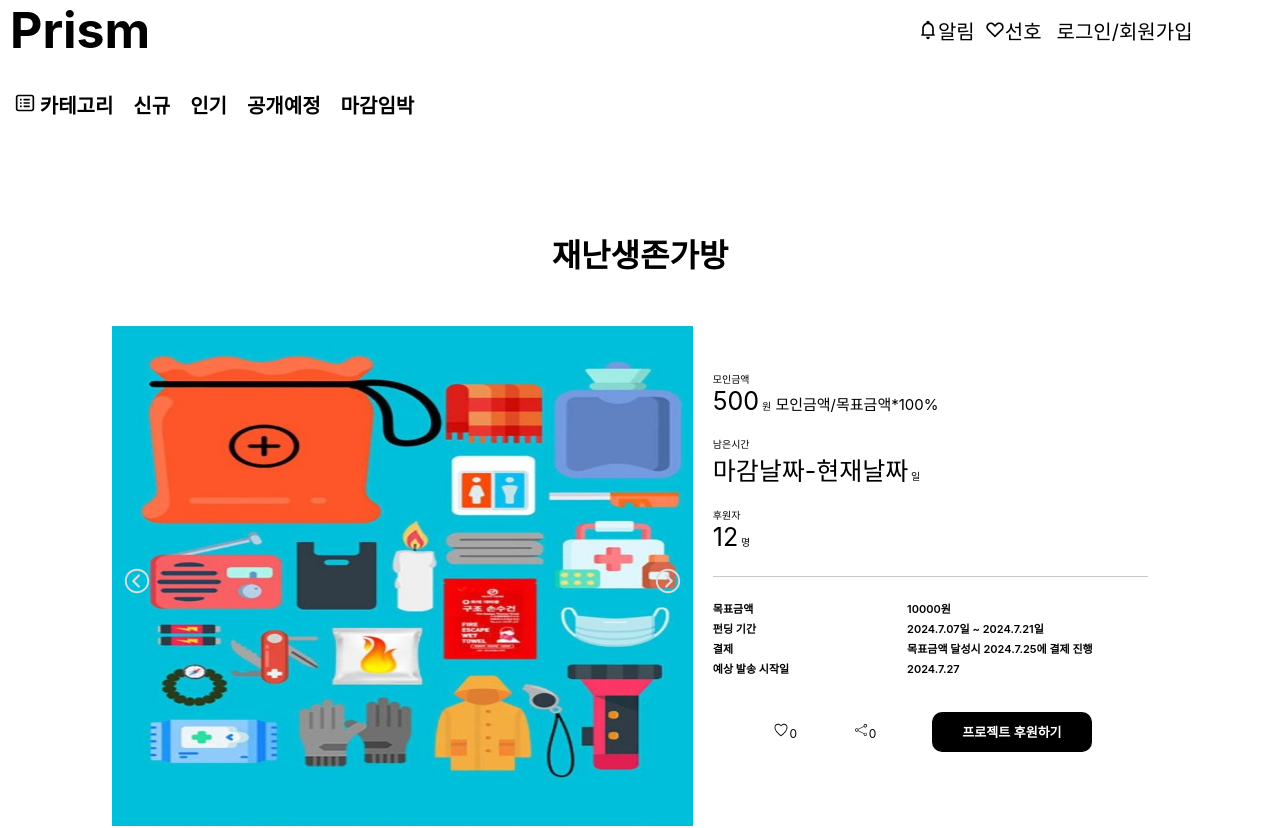
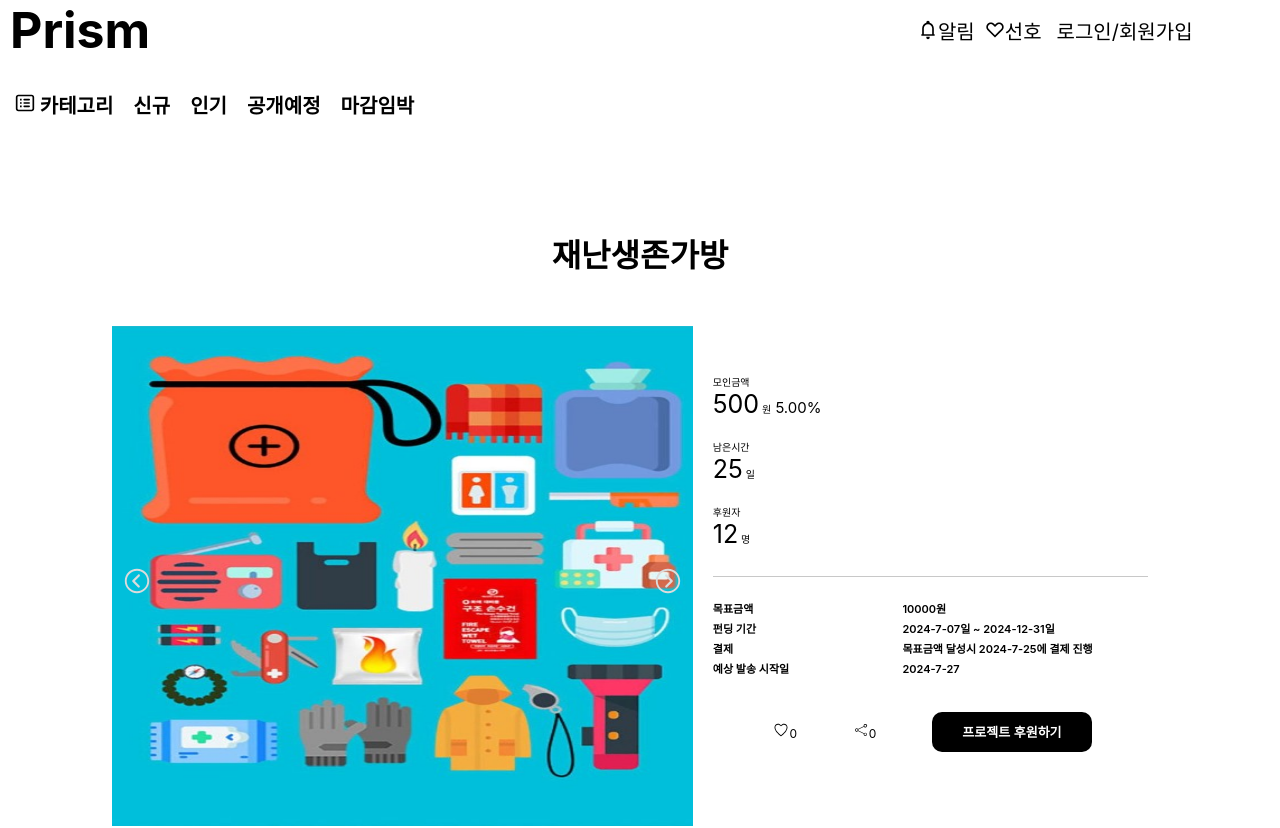
Before and after one commit to dova12770/1st-project, a React (Create React App) app: page / in a window 1280 px wide. Shown: the top 828 px of the page. Built offline with nearby package versions, Linux system fonts and the light colour scheme.

Commit message:
남은시간 dayjs사용해서 값 넣음

```diff
--- a/package.json
+++ b/package.json
@@ -6,6 +6,7 @@
     "@testing-library/jest-dom": "^5.17.0",
     "@testing-library/react": "^13.4.0",
     "@testing-library/user-event": "^13.5.0",
+    "dayjs": "^1.11.13",
     "react": "^18.3.1",
     "react-dom": "^18.3.1",
     "react-icons": "^5.4.0",
--- a/src/component/PtcrpgComBottom.js
+++ b/src/component/PtcrpgComBottom.js
@@ -22,9 +22,9 @@ function PtcrpgComBottom(props) {
                     <div className='expnLeft'>  {/* 이미지및상품소개 박스 */}
                         <div className='expnTitle'><CgShapeTriangle style={{ fontSize: '18px' }} />프로젝트 소개</div>
                         <div className='expnBody'><img src={props.data[0].userImagesDT[0]} width={630} /></div> {/* 가로사이즈 최대 630 */}
-                        <div className='expnBody'>이미지및상품소개</div>
+                        <div className='expnBody'>{props.data[0].userTextDT[0]}</div>
                         <div className='expnBody'><img src={props.data[0].userImagesDT[1]} width={630} /></div>
-                        <div className='expnBody'>이미지및상품소개</div>
+                        <div className='expnBody'>{props.data[0].userTextDT[1]}</div>
                         <div className='expnBody'><img src={props.data[0].userImagesDT[2]} width={630} /></div>
 
                         <div className='noticeText1'>
--- a/src/component/PtcrpgComTop.js
+++ b/src/component/PtcrpgComTop.js
@@ -5,6 +5,7 @@ import { IoIosHeartEmpty, IoIosHeart } from "react-icons/io";
 import { CiShare2 } from "react-icons/ci";
 import { IoIosArrowDropleft } from "react-icons/io";
 import { IoIosArrowDropright } from "react-icons/io";
+import dayjs from 'dayjs';
 
 
 function PtcrpgComTop(props){
@@ -35,12 +36,12 @@ function PtcrpgComTop(props){
                         <div className='introRight1'>
                             <div>
                                 <div><p style={{ fontSize: '10px' }}>모인금액</p></div>
-                                <div><p style={{ fontSize: '25px' }}>{props.data[0].convergeAmountDT}<span style={{ fontSize: '10px' }}> 원</span><span style={{ fontSize: '15px' }}> {props.data[0].cvgPercentDT}%</span></p></div>
+                                <div><p style={{ fontSize: '25px' }}>{props.data[0].convergeAmountDT}<span style={{ fontSize: '10px' }}> 원</span><span style={{ fontSize: '15px' }}> {((props.data[0].convergeAmountDT/props.data[0].targetAmountDT)*100).toFixed(2)}%</span></p></div>
                             </div>
                             <br></br>
                             <div>
                                 <div><p style={{ fontSize: '10px' }}>남은시간</p></div>
-                                <div><p style={{ fontSize: '25px' }}>{props.data[0].remainDateDT}<span style={{ fontSize: '10px' }}> 일</span></p></div>
+                                <div><p style={{ fontSize: '25px' }}>{dayjs(new Date(props.data[0].fundDate2DT)).diff(dayjs(),'day')}<span style={{ fontSize: '10px' }}> 일</span></p></div>
                             </div>
                             <br></br>
                             <div>
--- a/src/particularpage/data/Datas.js
+++ b/src/particularpage/data/Datas.js
@@ -1,18 +1,16 @@
-let today = new Date();
-
 let Datas = [
     {
         idDT: '001',
         ppTitleDT: '라이프 클락',
-        convergeAmountDT: '100',
-        cvgPercentDT: '모인금액/목표금액*100',
-        remainDateDT: '마감날짜-현재날짜',
+        convergeAmountDT: 100,
+        cvgPercentDT: null,
+        remainDateDT: null,
         sponserCountDT: '1',
-        targetAmountDT: '200',
-        fundDate1DT: '2024.11.01',
-        fundDate2DT: '2024.12.01',
-        paydayDT: '2024.12.10',
-        goDeliveryDT: '2024.12.20',
+        targetAmountDT: 200,
+        fundDate1DT: '2024-11-01',
+        fundDate2DT: '2024-12-21',
+        paydayDT: '2024-12-10',
+        goDeliveryDT: '2024-12-20',
         userPriceDT: ['10,000', '20,000', '30,000'],
         userPriceTextDT: ['생존키트 A형', '생존키트 B형', '생존키트 C형'],
         imagesDT: [
@@ -24,6 +22,10 @@ let Datas = [
             process.env.PUBLIC_URL + '/images/라이프클락1.jpg',
             process.env.PUBLIC_URL + '/images/라이프클락2.jpg',
             process.env.PUBLIC_URL + '/images/배송교환환불.jpg'
+        ],
+        userTextDT: [
+            '작고 가벼워서 휴대가 편해요',
+            '세종류의 패키지가 있어요'
         ]
     },
 
@@ -35,10 +37,10 @@ let Datas = [
         remainDateDT: '마감날짜-현재날짜',
         sponserCountDT: '5',
         targetAmountDT: '1000',
-        fundDate1DT: '2024.5.03',
-        fundDate2DT: '2024.6.03',
-        paydayDT: '2024.6.10',
-        goDeliveryDT: '2024.6.12',
+        fundDate1DT: '2024-5-03',
+        fundDate2DT: '2024-12-25',
+        paydayDT: '2024-6-10',
+        goDeliveryDT: '2024-6-12',
         userPriceDT: ['15,000', '15,000', '15,000', '16,000', '17,000'],
         userPriceTextDT: ['S 사이즈', 'M 사이즈', 'L 사이즈', 'XL 사이즈', 'XXL 사이즈'],
 
@@ -52,6 +54,10 @@ let Datas = [
             process.env.PUBLIC_URL + '/images/방염담요1.jpg',
             process.env.PUBLIC_URL + '/images/방염담요2.jpg',
             process.env.PUBLIC_URL + '/images/배송교환환불.jpg'
+        ],
+        userTextDT: [
+            '작고 가벼워서 휴대가 편해요',
+            '성인 남성도 사이즈가 충분해요'
         ]
     },
 
@@ -63,10 +69,10 @@ let Datas = [
         remainDateDT: '마감날짜-현재날짜',
         sponserCountDT: '12',
         targetAmountDT: '10000',
-        fundDate1DT: '2024.7.07',
-        fundDate2DT: '2024.7.21',
-        paydayDT: '2024.7.25',
-        goDeliveryDT: '2024.7.27',
+        fundDate1DT: '2024-7-07',
+        fundDate2DT: '2024-12-31',
+        paydayDT: '2024-7-25',
+        goDeliveryDT: '2024-7-27',
         userPriceDT: ['20,000', '30,000', '40,000', '50,000', '60,000'],
         userPriceTextDT: ['1개 세트', '2개 세트', '3개 세트', '4개 세트', '5개 세트'],
 
@@ -80,6 +86,10 @@ let Datas = [
             process.env.PUBLIC_URL + '/images/재난생존가방1.jpg',
             process.env.PUBLIC_URL + '/images/재난생존가방2.jpg',
             process.env.PUBLIC_URL + '/images/배송교환환불.jpg'
+        ],
+        userTextDT: [
+            '재난 상황시 사용할 물품이 한 가방에 모두있어요',
+            '다양한 물품'
         ]
     }
 ];
```
Also changed, not shown: 1 other file (tests, documents, lock files or other folders).
